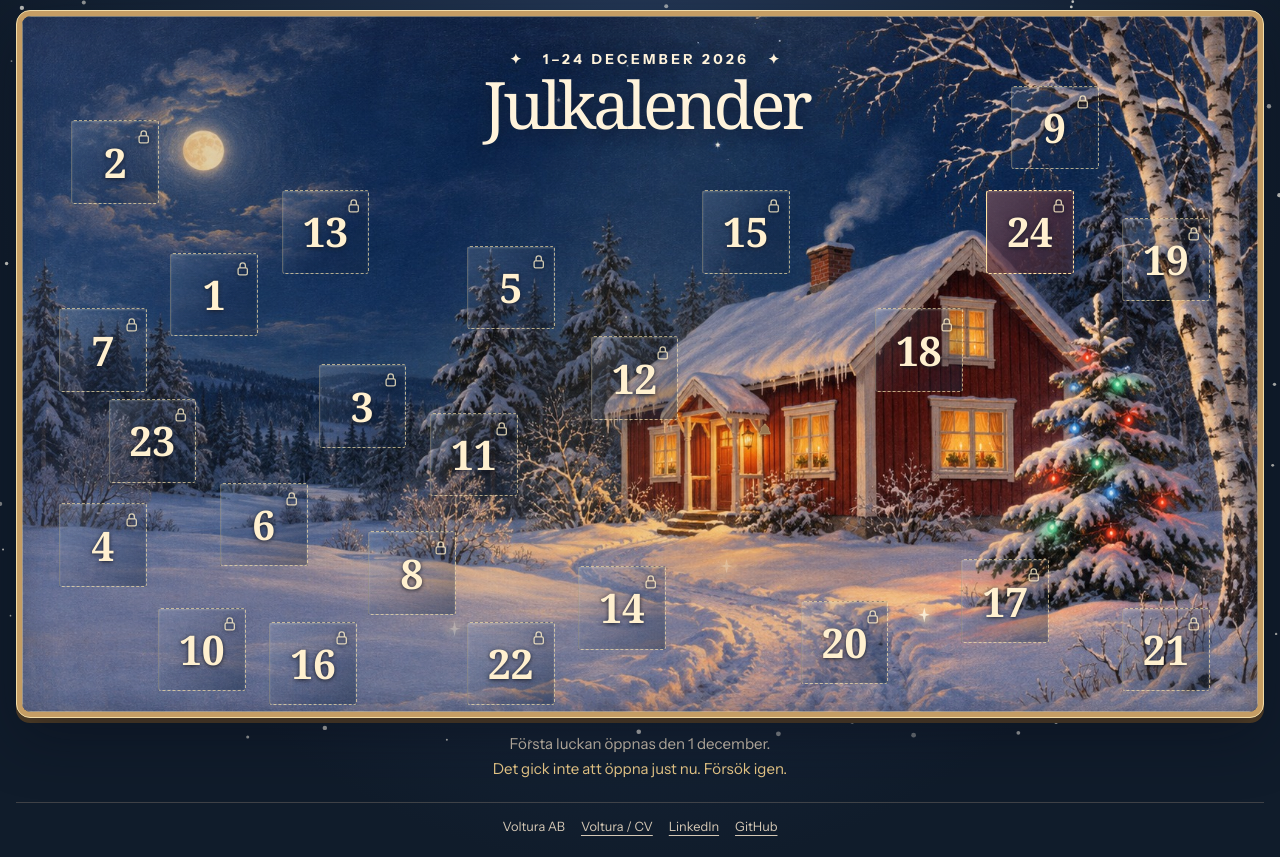
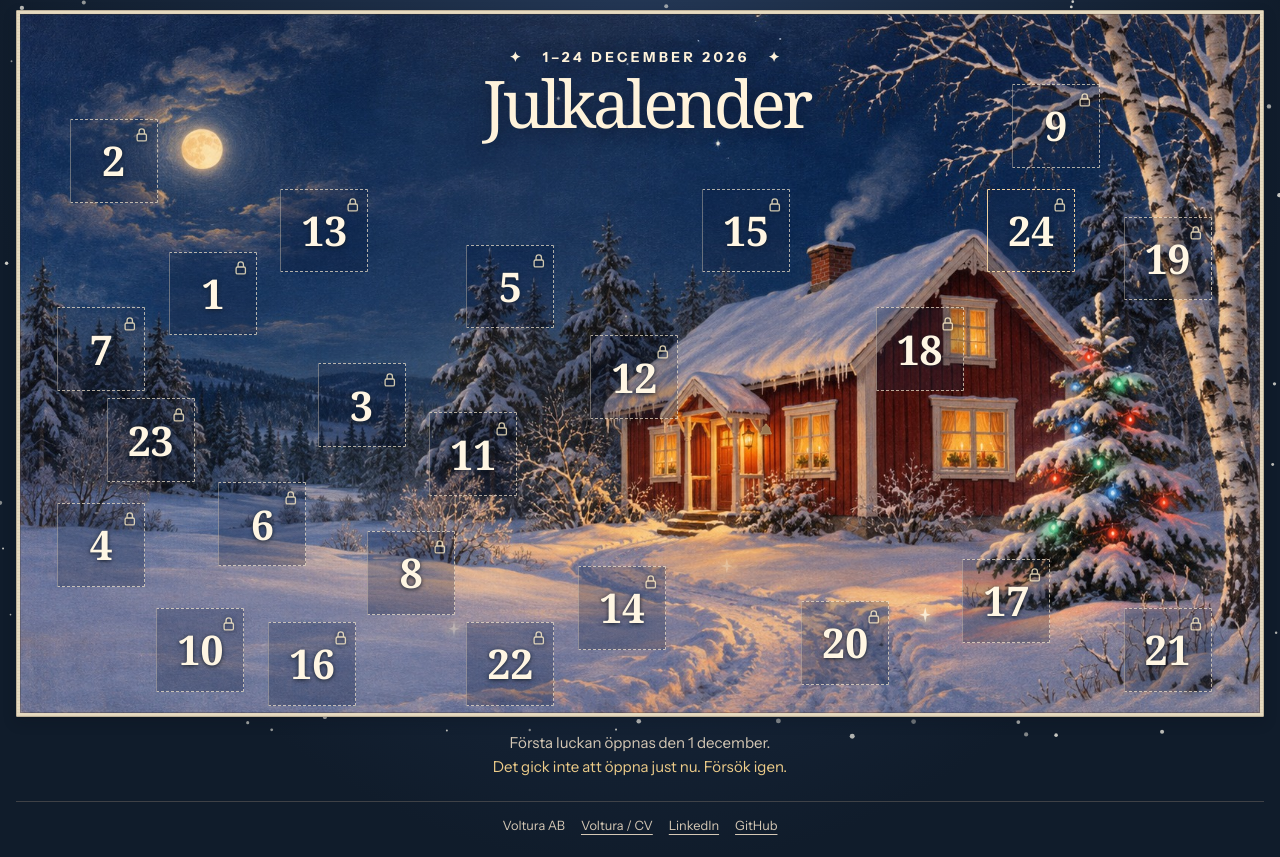
Before and after one commit to voltura/voltura-xmas, a website with bundled scripts: page public/index.html in a window 1280 px wide. Shown: the part 59-916 px from the top of the page. Built offline with nearby package versions, Linux system fonts and the light colour scheme; files whose address does not match are found by name.

Commit message:
Update Site source

```diff
--- a/public/calendar.js
+++ b/public/calendar.js
@@ -21,7 +21,6 @@ const text = {
     before: 'The first door opens on December 1.',
   },
 };
-const motion = matchMedia('(prefers-reduced-motion: reduce)');
 const positions = [
   [12, 34], [4, 15], [24, 50], [3, 70], [36, 33], [16, 67],
   [3, 42], [28, 74], [80, 10], [11, 85], [33, 57], [46, 46],
@@ -33,7 +32,7 @@ const doors = new Map();
 const projectImages = new Map();
 const card = $('picture');
 const reveal = $('reveal');
-const effects = weather($('weather'), $('background-snow'), card.closest('.calendar'), motion);
+const effects = weather($('weather'), $('background-snow'), card.closest('.calendar'));
 const music = musicBox();
 const read = (store, key, fallback) => {
   try { return JSON.parse(window[store].getItem(key)) ?? fallback; } catch { return fallback; }
@@ -79,9 +78,11 @@ function setupDoors() {
     const place = mobileOrder.indexOf(day);
     const door = document.createElement('div');
     door.className = 'door' + (day === 24 ? ' large' : '');
+    const mobileX = 4 + place % 6 * 15.35;
+    const mobileY = [28, 40, 70, 83][Math.floor(place / 6)] + place % 3 * 1.35;
     for (const [variable, value] of Object.entries({
-      x, y, mx: 4 + place % 6 * 15.35, my: [28, 40, 70, 83][Math.floor(place / 6)] + place % 3 * 1.35,
-    })) door.style.setProperty('--' + variable, value + '%');
+      x, y, mx: mobileX, my: mobileY,
+    })) door.style.setProperty('--' + variable, value / 100);
     const image = document.createElement('a');
     image.className = 'door-image';
     image.target = '_blank';
@@ -200,7 +201,7 @@ async function presentation(project, day) {
     $('reveal-description').hidden = false;
     $('project-link').hidden = false;
   };
-  if (!project.video || motion.matches) {
+  if (!project.video) {
     promo();
     return;
   }
@@ -249,7 +250,6 @@ async function presentation(project, day) {
 }
 
 async function waitForFlap(flap) {
-  if (motion.matches) return;
   // Flush styles so the transition is present before reading its completion.
   void getComputedStyle(flap).transform;
   await Promise.allSettled(flap.getAnimations().map(animation => animation.finished));
@@ -291,18 +291,16 @@ async function openDoor(day) {
     lastDoor = image;
     await waitForFlap(flap);
     if (day === 24) effects.fireworks();
-    if (day === 24 && !motion.matches) await new Promise(resolve => setTimeout(resolve, 1000));
+    if (day === 24) await new Promise(resolve => setTimeout(resolve, 1000));
     active = { project, day };
     const target = lastDoor.getBoundingClientRect();
     reveal.showModal();
-    if (!motion.matches) {
     const box = reveal.getBoundingClientRect();
     reveal.animate([
       { opacity: .2, transform: 'translate(' + (target.left + target.width / 2 - box.left - box.width / 2) + 'px,' +
         (target.top + target.height / 2 - box.top - box.height / 2) + 'px) scale(.12)' },
       { opacity: 1, transform: 'none' },
     ], { duration: 420, easing: 'cubic-bezier(.2,.75,.3,1)' });
-    }
     void presentation(project, day);
     $('close').focus();
   } catch {
--- a/public/effects.js
+++ b/public/effects.js
@@ -1,4 +1,4 @@
-export function weather(canvas, background, board, reducedMotion) {
+export function weather(canvas, background, board) {
   const context = canvas.getContext('2d');
   const snow = background.getContext('2d');
   if (!context || !snow) return { spark() {}, fireworks() {} };
@@ -103,7 +103,7 @@ export function weather(canvas, background, board, reducedMotion) {
     previous = time;
     context.clearRect(0, 0, width, height);
     snow.clearRect(0, 0, snowWidth, snowHeight);
-    if (!document.hidden && !reducedMotion.matches) {
+    if (!document.hidden) {
       const cover = matchMedia('(max-width:700px)').matches ? Math.max(width, height * 1.777) : width;
       const offset = (width - cover) * .89;
       function mapX(x) { return x * cover + offset; }
@@ -114,7 +114,6 @@ export function weather(canvas, background, board, reducedMotion) {
         const strength = Math.pow(Math.max(0, Math.sin(time * (1.05 + i * .026) + i * 3.7)), 5);
         if (strength > .1) glint(mapX(x), y * height, Math.max(4, Math.min(8, width * .006)) * (i % 3 === 0 ? 1.25 : 1), strength);
       }
-      drawSnow(dt, time);
       for (let i = sparks.length - 1; i >= 0; i--) {
         const p = sparks[i];
         p.age += dt;
@@ -123,11 +122,11 @@ export function weather(canvas, background, board, reducedMotion) {
         glow(p.x + p.dx * p.age, p.y + p.dy * p.age + 35 * p.age ** 2, 2 + 3 * fade, p.color, fade);
       }
     }
+    if (!document.hidden) drawSnow(dt, time);
     requestAnimationFrame(frame);
   }
   requestAnimationFrame(frame);
   function burst(x, y, color, count, velocity) {
-    if (reducedMotion.matches) return;
     for (let i = 0; i < count; i++) {
       const angle = i * 2 * Math.PI / count;
       const speed = velocity * (.42 + Math.random() * .58);
--- a/public/style.css
+++ b/public/style.css
@@ -14,32 +14,61 @@ a{color:inherit;text-underline-offset:4px}
 .site-header,footer{width:min(100% - 2rem,1340px);margin:auto;display:flex;align-items:center;justify-content:space-between;gap:1rem}
 .site-header{height:69px}.brand{display:flex;align-items:center;gap:.5rem;text-decoration:none;font-weight:700;letter-spacing:.19em;font-size:.83rem}
 .controls{display:flex;gap:.35rem}.controls button{min-height:42px;border:1px solid var(--line);border-radius:100px;padding:.35rem .7rem;background:transparent;font-size:.79rem;white-space:nowrap}.controls button[aria-pressed=true],.controls button:hover{background:#a88b5130}
-.calendar{width:min(100% - 2rem,1340px);margin:auto;padding:5px;background:#c59d64;border:1px solid #f1dca8;border-radius:14px;box-shadow:0 22px 55px #080d1b70,0 5px 0 #574227;isolation:isolate}
-.picture{position:relative;isolation:isolate;aspect-ratio:1.775;min-height:370px;border-radius:9px;background:#26374c;overflow:hidden;container-type:inline-size}
+.calendar{
+  width:min(100% - 2rem,1340px);margin:auto;padding:3px;border:1px solid #bbaf99;border-radius:1px;
+  background:repeating-linear-gradient(0deg,#b8a88d24 0 1px,transparent 1px 3px),#e6dac0;
+  box-shadow:0 1px 1px #090d1926,0 5px 14px #090d1933;
+}
+.picture{
+  --ink-art:url('/assets/night.jpg');--paper-width:100cqw;--paper-height:max(370px,100cqw / 1.775);--paper-offset:0px;
+  position:relative;isolation:isolate;aspect-ratio:1.775;min-height:370px;background:#26374c;overflow:hidden;container-type:inline-size;
+}
+[data-light=day] .picture{--ink-art:url('/assets/day.jpg')}
 .landscape,.daylight,.shade,#weather{position:absolute;inset:0;width:100%;height:100%;pointer-events:none}
 .landscape,.daylight{background-position:center;background-size:100% 100%}
 .landscape{background-image:url('/assets/night.jpg')}
 .daylight{background-image:url('/assets/day.jpg');opacity:0;transition:opacity .65s ease}
 [data-light=day] .daylight{opacity:1}
-.shade{background:linear-gradient(110deg,#b2c9ff1a,transparent 32%,#fff1c113 48%,transparent 64%),linear-gradient(90deg,#13213b22,transparent 75%);box-shadow:inset 0 0 0 1px #fae4ad6b,inset 0 0 30px #13203955}
+.shade{background:linear-gradient(109deg,transparent 18%,#faefde12 38%,transparent 59%);box-shadow:inset 0 0 0 1px #3c2d1f48}
 .heading{position:absolute;top:5%;left:25%;width:51%;text-align:center;color:#fff3db;text-shadow:0 2px 18px #101a32}
 [data-light=day] .heading{color:#142e4b;text-shadow:0 1px 4px #e7f3ff}
 .season{font-size:clamp(.55rem,1.12cqw,.92rem);font-weight:700;letter-spacing:.25em;margin:0 0 .45rem}
 h1,h2{font-family:Georgia,serif;font-weight:normal}
 h1{font-size:clamp(1.6rem,5.3cqw,4.4rem);letter-spacing:-.053em;line-height:.93;margin:0}
 .countdown{margin:.6rem auto 0;font-size:clamp(.67rem,1.55cqw,1.2rem);font-weight:600}
-.doors{position:absolute;inset:0;pointer-events:none;perspective:800px}
-.door{position:absolute;top:var(--y);left:var(--x);width:var(--dw,7.1%);height:var(--dh,12%);pointer-events:auto;perspective:550px;overflow:clip}
-.door-button,.door-image,.flap{position:absolute;inset:0;display:block;width:100%;height:100%;border-radius:3px}
+.doors{position:absolute;inset:0;pointer-events:none}
+.door{
+  --left:var(--x);--top:var(--y);
+  position:absolute;top:calc(var(--top) * 100%);left:calc(var(--left) * 100%);width:7.1%;height:12%;
+  pointer-events:auto;perspective:62cqw;perspective-origin:left center;overflow:clip;
+}
+.door-button,.door-image,.flap{position:absolute;inset:0;display:block;width:100%;height:100%;border-radius:1px}
 .door-button{border:0;padding:0;background:transparent}
-.door-image{overflow:hidden;background:#26344a;box-shadow:inset 0 0 10px #141016}
+.door-image{overflow:hidden;background:#26344a}
+.door-image::after{content:"";position:absolute;inset:0;box-shadow:inset 3px 2px 5px #1c18176b;pointer-events:none}
 .door-image img{display:block;width:100%;height:100%;object-fit:cover}
-.flap{display:grid;place-items:center;transform-origin:left;transform-style:preserve-3d;backface-visibility:hidden;color:#fff0cf;background:linear-gradient(130deg,#c9d8f02b,#16234127 60%,#14284470);border:1px dashed #f9e3a8ac;border-left:1px solid #f1ddae52;box-shadow:0 3px 6px #111c3480,inset 0 1px 2px #ffffeb3b;text-shadow:0 1px 4px #1a1c27;font:700 clamp(1rem,3.3cqw,3rem)/1 Georgia,serif;transition:transform .7s cubic-bezier(.24,.84,.25,1),background-color .2s}
-[data-light=day] .flap{color:#fff9e8;background-color:#17344444;text-shadow:0 1px 4px #132740}
-.door.large .flap{background-color:#722c2d8c;border-color:#ffe3a3}
-.door-button:hover .flap,.door-button:focus-visible .flap{background-color:#334772ab}
-.door.available .flap{border-color:#ffeabe;box-shadow:0 0 14px #ffd48835,inset 0 1px 4px #ffffe652}
-.door.open .flap{transform:rotateY(-76deg);color:transparent;background:linear-gradient(110deg,#9d7852,#dfbb81);backface-visibility:visible;box-shadow:2px 2px 5px #1d131188;text-shadow:none}
+.flap{
+  display:grid;place-items:center;transform-origin:left center;backface-visibility:hidden;
+  color:#fff6e3;text-shadow:0 1px 4px #141c27;font:700 clamp(1rem,3.3cqw,3rem)/1 Georgia,serif;
+  background-image:linear-gradient(#1c2b493b,#18243f48),var(--ink-art);
+  background-size:auto,var(--paper-width) var(--paper-height);background-repeat:no-repeat;background-origin:border-box;
+  background-position:0 0,calc(var(--paper-offset) - var(--left) * 100cqw) calc(-1 * var(--top) * var(--paper-height));
+  border:1px dashed #fff1d5aa;border-left:1px solid #e2d4bd66;
+  transition:transform .72s cubic-bezier(.25,.68,.28,1),border-color .2s;
+}
+.flap::before{
+  content:"";position:absolute;inset:0;pointer-events:none;opacity:0;
+  background:
+    repeating-linear-gradient(4deg,#5d4b301a 0 1px,transparent 1px 4px),
+    linear-gradient(90deg,#78665155,transparent 26%,#faf0d633 88%,#77645066),
+    #d8ccb3;
+  transition:opacity .3s;
+}
+.flap>span{position:relative}
+.door.large .flap{border-color:#eecf9e}
+.door.available .flap,.door-button:hover .flap,.door-button:focus-visible .flap{border-color:#fff3d9}
+.door.open .flap{transform:rotateY(-76deg);border:1px solid #97866d;border-right-color:#6b5b47;box-shadow:2px 0 3px #15110e5c}
+.door.open .flap::before{opacity:1}
 .door.open .door-button{pointer-events:none}
 .door.open .door-button:focus-visible .flap{outline:3px solid #f0bb59}
 .door.open .flap{pointer-events:auto}
@@ -70,11 +99,12 @@ body:has(dialog[open]){overflow:hidden}
   .site-header,footer,.calendar{width:calc(100% - 1rem)}
   .site-header{height:58px}.brand{font-size:.68rem;gap:.3rem}.brand img{width:20px}
   .controls button{font-size:.72rem;padding:.25rem .5rem}
-  .calendar{padding:3px}.picture{min-height:0;aspect-ratio:.84}
+  .calendar{padding:2px}
+  .picture{--paper-height:calc(100cqw / .84);--paper-width:calc(var(--paper-height) * 1.777);--paper-offset:calc((100cqw - var(--paper-width)) * .89);min-height:0;aspect-ratio:.84}
   .landscape,.daylight{background-size:auto 100%;background-position:89% center}
   .heading{top:4%;left:4%;width:92%}h1{font-size:clamp(1.55rem,9cqw,3.8rem)}
   .countdown{font-size:.78rem}.season{font-size:.6rem}
-  .door{left:var(--mx);top:var(--my);width:14%;height:9.5%}.flap{font-size:clamp(1.2rem,6cqw,2rem)}
+  .door{--left:var(--mx);--top:var(--my);width:14%;height:9.5%}
+  .flap{font-size:clamp(1.2rem,6cqw,2rem);background-position:0 0,calc(var(--paper-offset) - var(--left) * 100cqw) calc(-1 * var(--top) * var(--paper-height))}
   .bell{left:calc(89% + (59.8 - 89) * 2.115cqw - 15px);top:57%}
 }
-@media(prefers-reduced-motion:reduce){*,*::before,*::after{animation-duration:.01ms!important;transition-duration:.01ms!important}}
```
Lines whose indentation alone changed are shown as unchanged.
